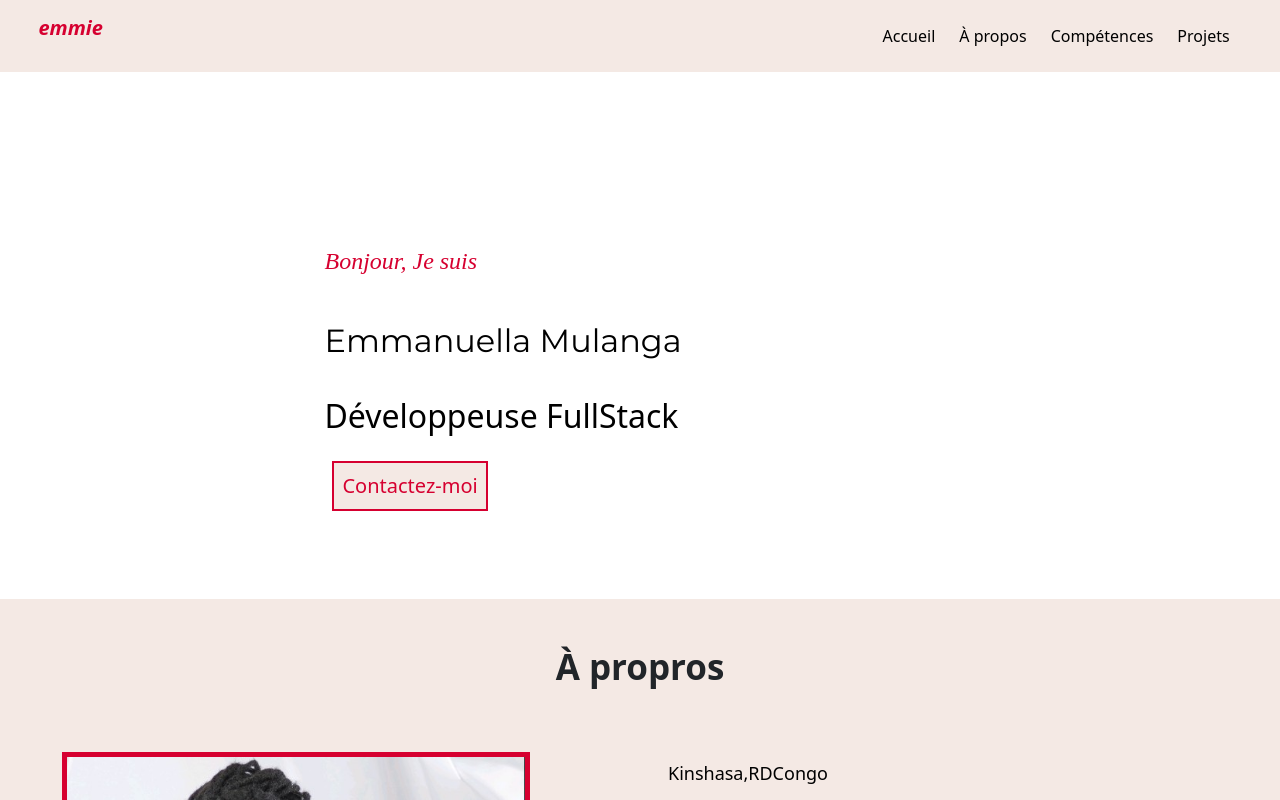
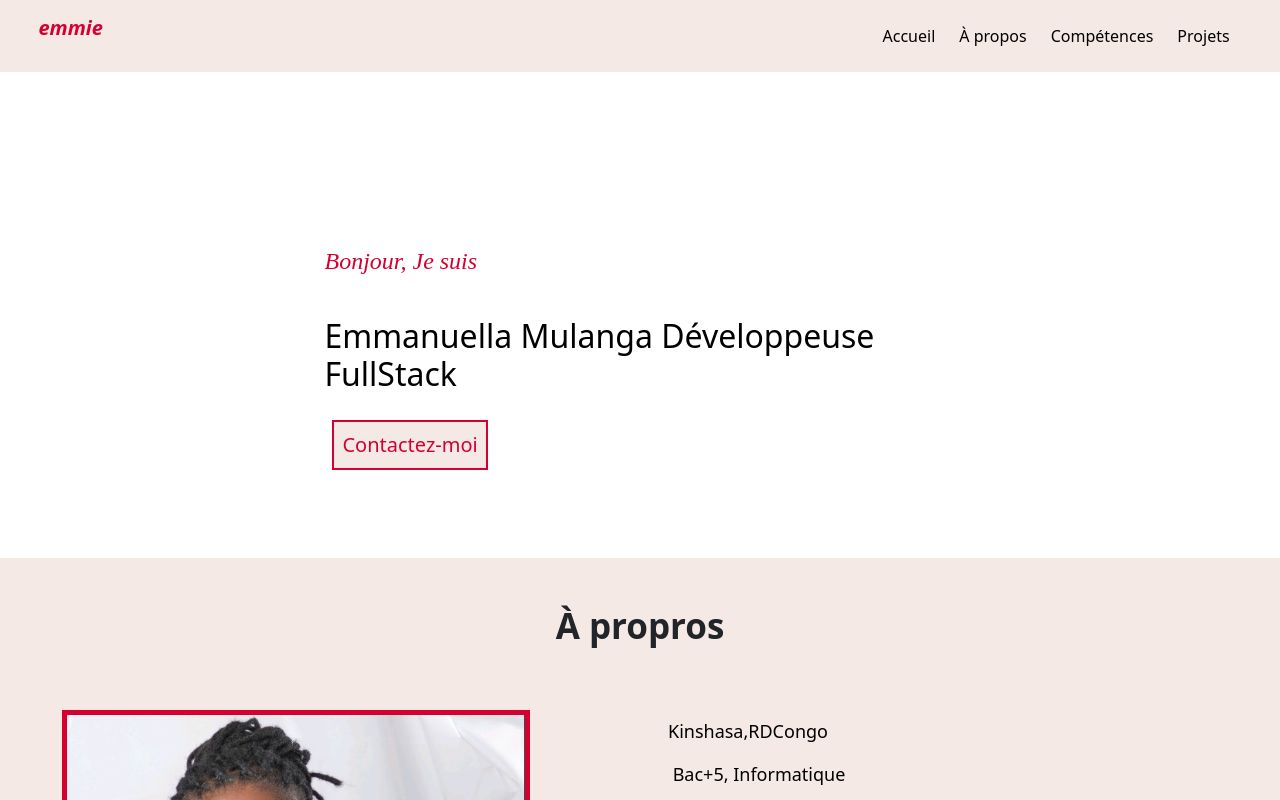
Before and after one commit to emmie125/portfolioVueJs, a Vue app: page / in a window 1280 px wide. Shown: the top 800 px of the page. Built offline with nearby package versions, Linux system fonts and the light colour scheme; some icons are missing; a web font is replaced by a local one.

Commit message:
refactor: change a position of emmanuella in a h1

```diff
--- a/src/components/HomeComponent.vue
+++ b/src/components/HomeComponent.vue
@@ -4,8 +4,8 @@
     lg="7" sm="12">
       <p>
         <span>Bonjour, Je suis</span> <br/>
-        Emmanuella Mulanga</p>
-      <h1>Développeuse FullStack</h1>
+        </p>
+      <h1>Emmanuella Mulanga Développeuse FullStack</h1>
      <div class="container__home__presentation__button">
        <Button class=" text-center m-2" name="home"
      v-scroll-to="{
```
